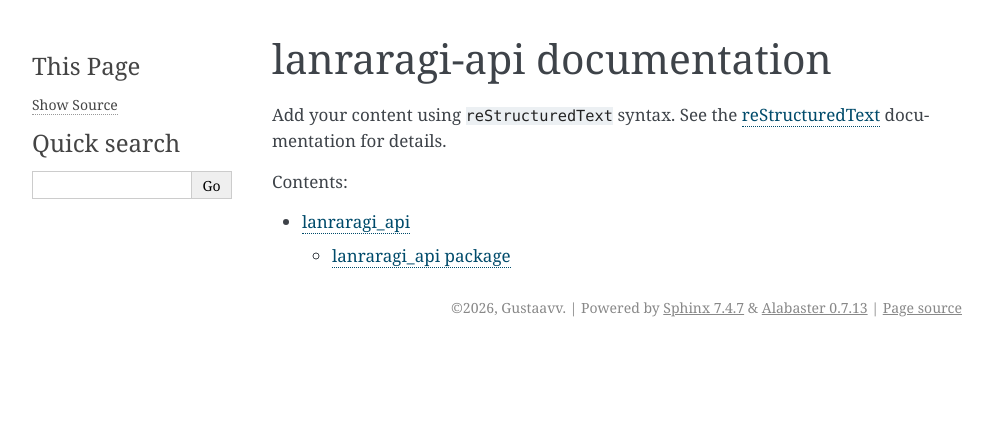
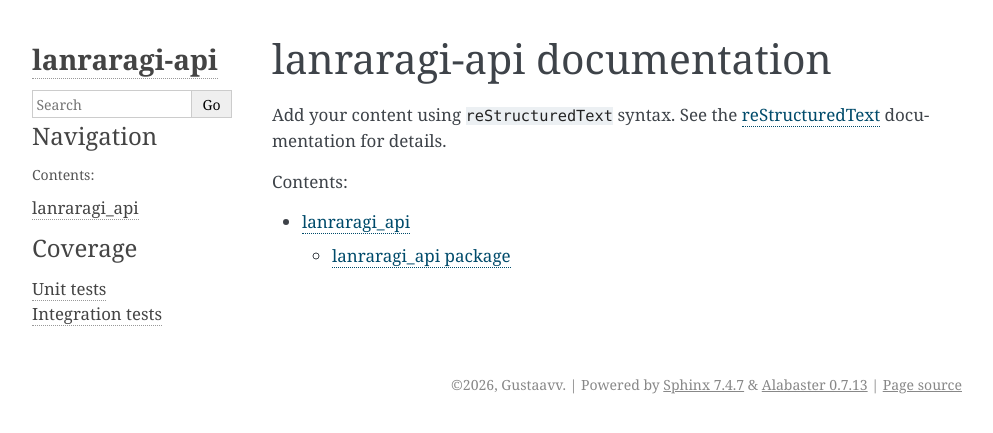
Before and after one commit to gustaavv/lanraragi-api, a Sphinx documentation site: the page built from docs/source/index.rst, in a window 1280 px wide. Shown: the top 433 px of the page, without its empty margins (148-1141 px from the left). Built offline with Sphinx 7.4.7, drawn with Linux system fonts in a browser that asks for light colours.

Commit message:
docs: add test coverage report (#37)
* docs: add test coverage report

* chore: update makefile

* ci: update workflows for better modularity

```diff
--- /dev/null
+++ b/docs/source/_templates/coverage.html
@@ -0,0 +1,10 @@
+{# Sidebar block linking to the HTML test coverage reports generated by `make docs.coverage`. #}
+<h3>Coverage</h3>
+<ul>
+  <li class="toctree-l1">
+    <a href="{{ pathto('coverage/unit/index.html', resource=True) }}">Unit tests</a>
+  </li>
+  <li class="toctree-l1">
+    <a href="{{ pathto('coverage/integration/index.html', resource=True) }}">Integration tests</a>
+  </li>
+</ul>
--- a/docs/source/conf.py
+++ b/docs/source/conf.py
@@ -29,6 +29,19 @@ exclude_patterns = []
 html_theme = "alabaster"
 html_static_path = ["_static"]
 
+# Alabaster's default sidebar blocks, plus coverage.html which links to the
+# test coverage reports generated by `make docs.coverage`.
+html_sidebars = {
+    "**": [
+        "about.html",
+        "searchfield.html",
+        "navigation.html",
+        "coverage.html",
+        "relations.html",
+        "donate.html",
+    ]
+}
+
 
 import sys
 from pathlib import Path
```
Also changed, not shown: 3 other files.
